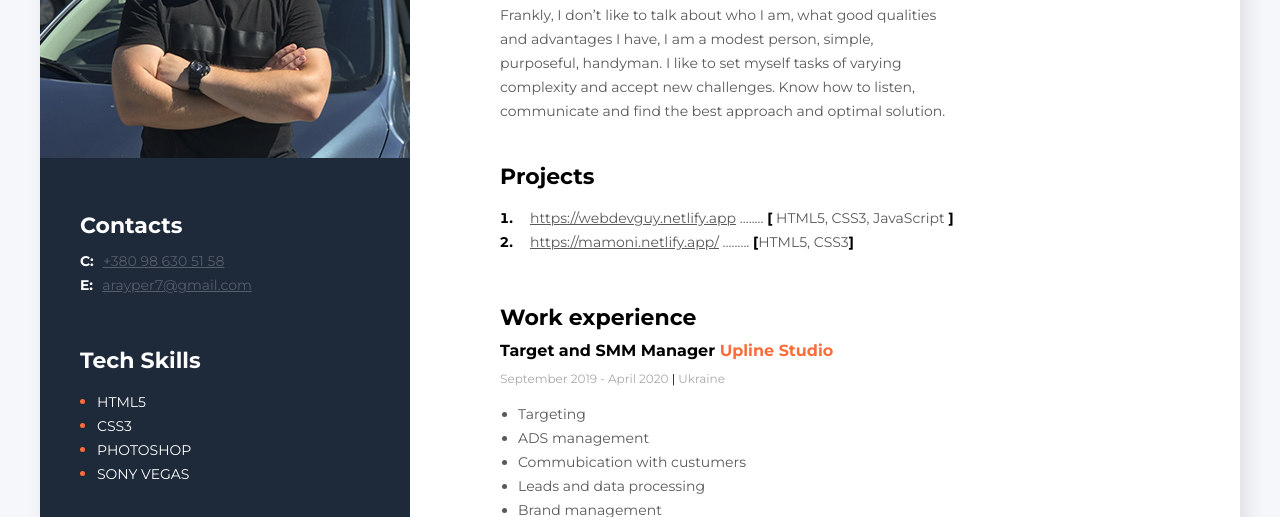
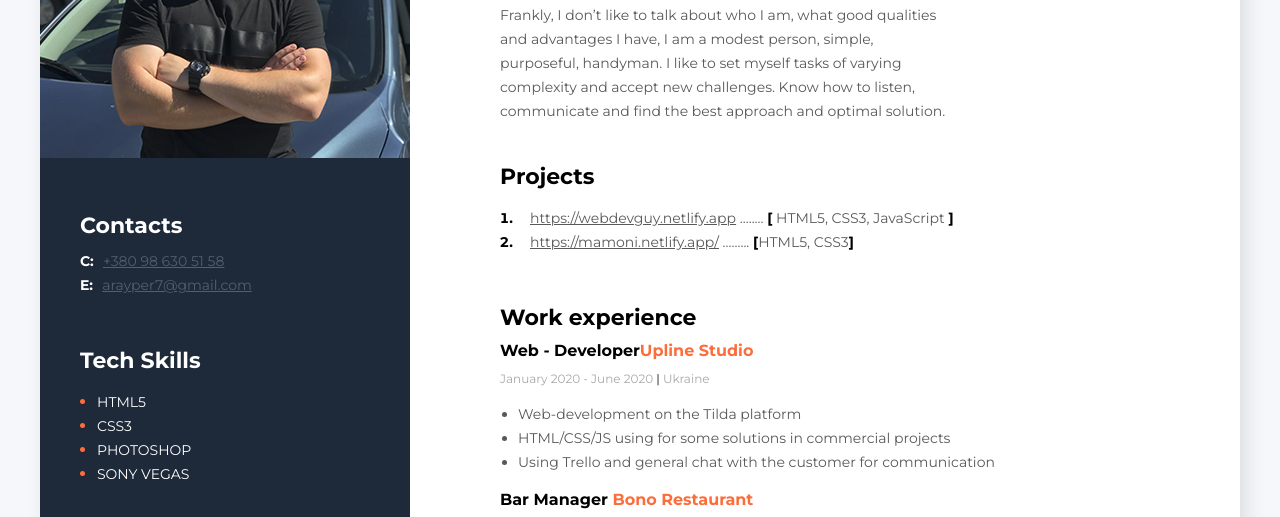
Before and after one commit to marioizdendy/ecv, a plain HTML site: page index.html in a window 1280 px wide. Shown: the part 276-793 px from the top of the page. Drawn offline with Linux system fonts and the light colour scheme.

Commit message:
Update index.html

```diff
--- a/index.html
+++ b/index.html
@@ -58,31 +58,18 @@
 
                     <h3 class="main-cont-work-educ">Work experience</h3>
 
-                    <!--company 3-->
-
-                    <!-- <div class="my-work-expirience-block">
-                        <h4 class="my-work-prosition">Driver <span class="my-work-company">Auto-Parts</span></h4>
-                        <p class="my-work-time">July 2020 - June 2021 <span class="my-work-bracket">|</span> Ukraine</p>
-
-                        <ul class="my-work-list">
-                            <li class="my-work-list-text">Selection of auto parts</li>
-                            <li class="my-work-list-text">Small car service</li>
-                            <li class="my-work-list-text">Auto parts and cars delivery to custumers</li>
-                        </ul>
-                    </div> -->
-
                     <!--company 2-->
 
                     <div class="my-work-expirience-block">
-                        <h4 class="my-work-prosition">Target and SMM Manager <span class="my-work-company">Upline Studio</span></h4>
-                        <p class="my-work-time">September 2019 - April 2020 <span class="my-work-bracket">|</span> Ukraine</p>
+                        <h4 class="my-work-prosition">Web - Developer<span class="my-work-company">Upline Studio</span></h4>
+                        <p class="my-work-time">January 2020 - June 2020 <span class="my-work-bracket">|</span> Ukraine</p>
 
                         <ul class="my-work-list">
-                            <li class="my-work-list-text">Targeting</li>
-                            <li class="my-work-list-text">ADS management</li>
-                            <li class="my-work-list-text">Commubication with custumers</li>
-                            <li class="my-work-list-text">Leads and data processing</li>
-                            <li class="my-work-list-text">Brand management</li>
+                            <li class="my-work-list-text">Web-development on the Tilda platform</li>
+                            <li class="my-work-list-text">HTML/CSS/JS using for some solutions
+                                in commercial projects</li>
+                            <li class="my-work-list-text">Using Trello and general chat with the
+                                customer for communication</li>
                         </ul>
                     </div>
 
```
